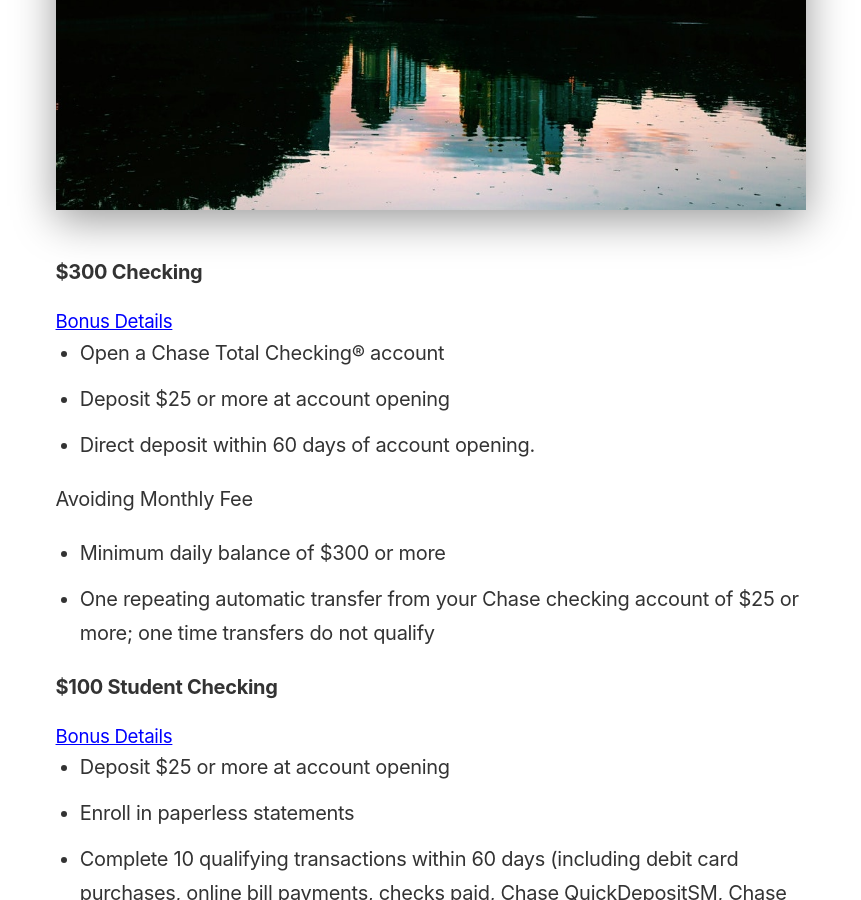
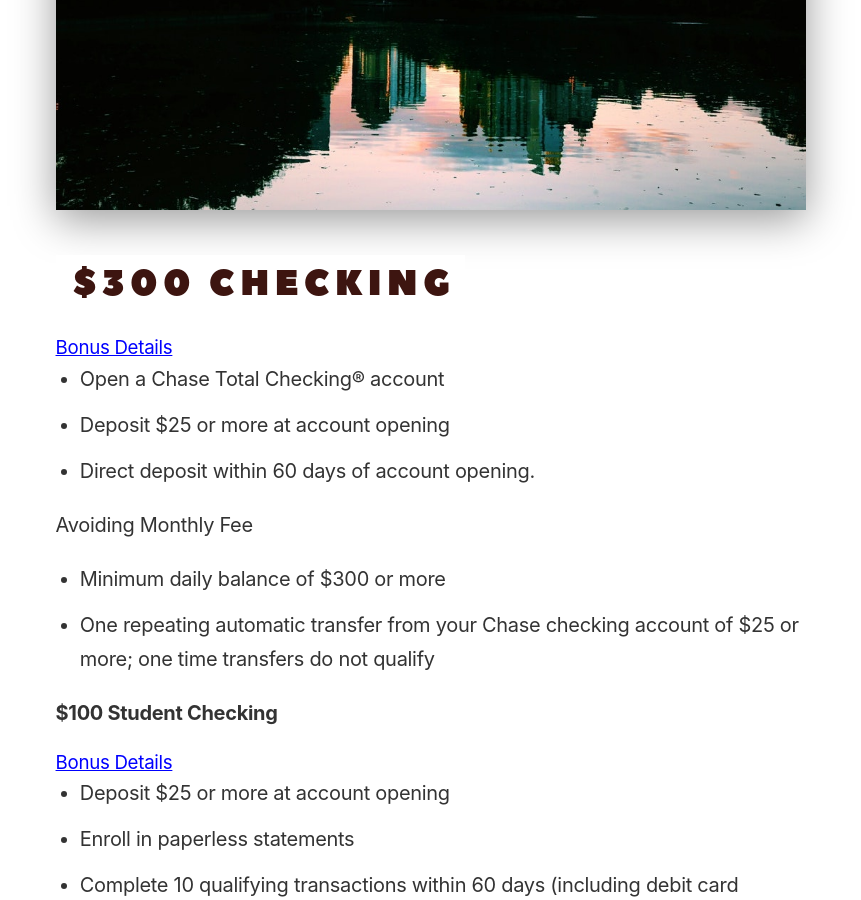
Before and after one commit to ohiosveryown/atldeals, a Jekyll site: the page built from _posts/2018-09-02-post-two.markdown, in a window 1280 px wide and 900 px high, scrolled down 611 px. Shown: the whole window, without its empty margins (209-1070 px from the left). Built offline with Jekyll 4.4.1, drawn with Linux system fonts in a browser that asks for light colours.

Commit message:
Updated Post Two

```diff
--- a/_posts/2018-09-02-post-two.markdown
+++ b/_posts/2018-09-02-post-two.markdown
@@ -11,7 +11,7 @@
 layout: post
 ---
 
-**$300 Checking**
+![$300 Checking.png](/uploads/$300%20Checking.png)
 
 # [Bonus Details](https://accounts.chase.com/consumer/banking/extemail?code=GG2669996FX3D9Y1&jp_cmp=rb/59666/ema/LC-NM096/Body_Image_1)
 
@@ -26,9 +26,6 @@
 * Minimum daily balance of $300 or more
 
 * One repeating automatic transfer from your Chase checking account of $25 or more; one time transfers do not qualify
-
-
-
 
 **$100 Student Checking**
 
```
